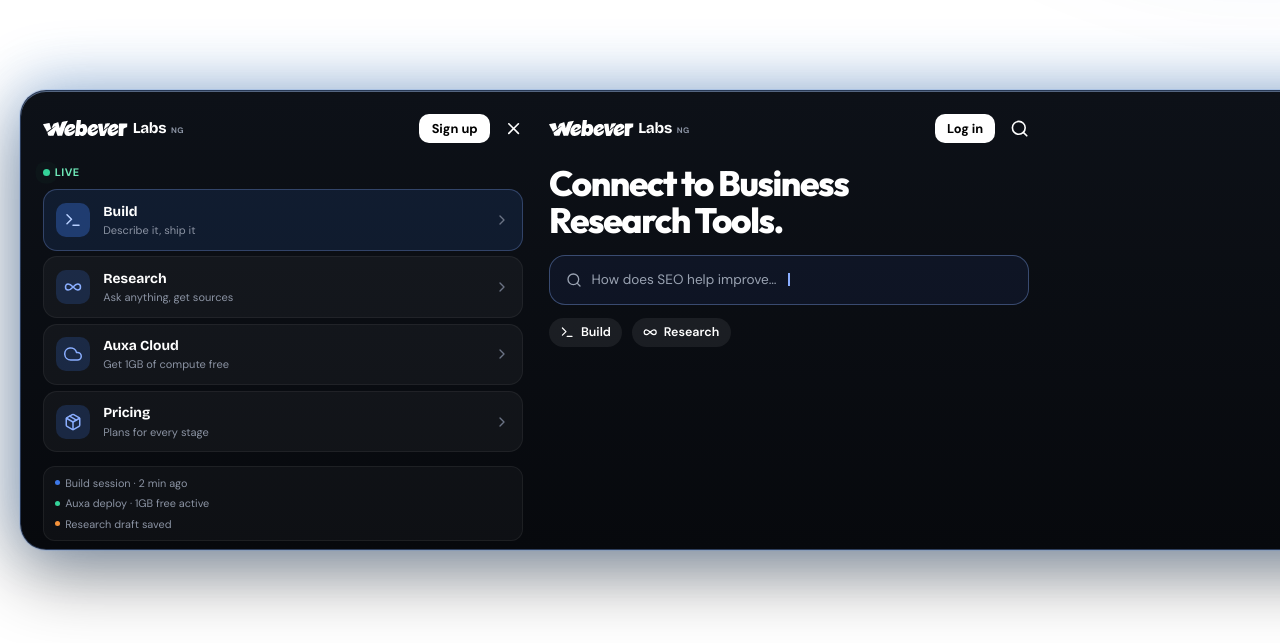
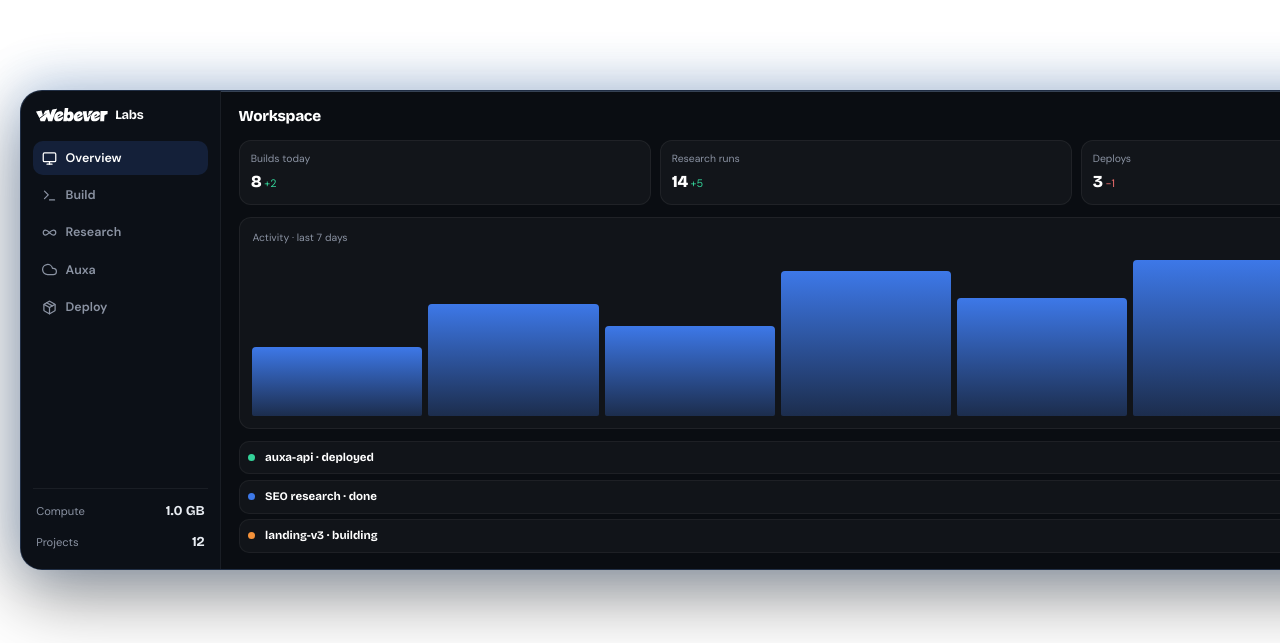
Before and after one commit to CraftyElites/wll, a plain HTML site: page public/index.html in a window 1280 px wide. Shown: the part 798-1441 px from the top of the page. Drawn offline with Linux system fonts and the light colour scheme; no server answers.

Commit message:
Add files via upload

```diff
--- a/public/index.html
+++ b/public/index.html
@@ -118,7 +118,7 @@
       .fl-pair.writing .fl-badge, .fl-pair.writing .fl-solid svg, .fl-pair.writing .fl-dot svg.dots circle { animation: none; }
     }
 
-    /* Header: compact mobile brand + Log in, harsh frosty top-right glow */
+    /* Header: compact mobile brand + Log in */
     .brand-name .wordmark-new { height: 1.15rem; width: auto; aspect-ratio: 1623 / 307; flex: none; align-self: center; color: var(--ink); display: block; }
     .bar-actions .auth-actions { display: flex; margin-right: .2em; flex-shrink: 0; }
     .bar-actions .auth-actions .auth-signup { display: none; }
@@ -129,8 +129,8 @@
       .brand-name span { font-size: .86rem !important; font-weight: 650; }
       .bar-actions { gap: 2px; flex-shrink: 0; }
       .bar-actions .auth-login {
-        padding: .3em .72em; border-radius: 999px; background: #fff; color: #000;
-        font-size: .7rem; font-weight: 600; white-space: nowrap; flex-shrink: 0; line-height: 1.2;
+        padding: .38em .9em; border-radius: 999px; background: #fff; color: #000;
+        font-size: .76rem; font-weight: 600; white-space: nowrap; flex-shrink: 0; line-height: 1.2;
       }
       :root[data-theme="light"] .bar-actions .auth-login { background: #000; color: #fff; }
       .bar-actions .icon-btn { width: 32px; height: 32px; }
@@ -139,34 +139,44 @@
     @media (min-width: 880px) { .bar-actions .auth-actions .auth-signup { display: inline-flex; } }
     .site-header:not(.scrolled) { background: transparent; -webkit-backdrop-filter: none; backdrop-filter: none; }
     #landing { position: relative; overflow-x: clip; }
-    /* Harsh, diffused, frosty top-right glow */
+
+    /* Top-right glow only: sky-blue + greenish-blue frosty mix, stays away from UBS center */
     #landing::before {
-      content: ""; position: absolute; z-index: 0; top: -140px; right: -36%;
-      width: min(130vw, 920px); aspect-ratio: 1; border-radius: 50%;
+      content: ""; position: absolute; z-index: 0;
+      top: -160px; right: -42%;
+      width: min(95vw, 620px); aspect-ratio: 1; border-radius: 50%;
       background:
-        radial-gradient(circle at 48% 42%, rgba(180, 220, 255, .95) 0%, rgba(90, 170, 255, .55) 18%, rgba(30, 110, 210, .28) 38%, rgba(10, 50, 120, .12) 58%, transparent 72%),
-        radial-gradient(circle at 62% 28%, rgba(255,255,255,.35) 0%, transparent 42%);
-      filter: blur(52px); pointer-events: none; opacity: 1;
+        radial-gradient(circle at 42% 48%, rgba(90, 210, 230, .75) 0%, rgba(60, 160, 220, .45) 28%, rgba(30, 100, 180, .18) 52%, transparent 70%),
+        radial-gradient(circle at 58% 32%, rgba(160, 230, 255, .55) 0%, transparent 48%),
+        radial-gradient(circle at 30% 60%, rgba(40, 180, 160, .28) 0%, transparent 50%);
+      filter: blur(48px); pointer-events: none; opacity: .95;
     }
     :root[data-theme="light"] #landing::before {
-      opacity: .62;
+      opacity: .5;
       background:
-        radial-gradient(circle at 48% 42%, rgba(120, 190, 255, .9) 0%, rgba(60, 140, 230, .45) 22%, rgba(20, 90, 180, .18) 48%, transparent 70%),
-        radial-gradient(circle at 62% 28%, rgba(255,255,255,.5) 0%, transparent 40%);
-    }
-    /* Softer hero blobs */
-    .hero .blob.b1 { --o: .55; }
-    .hero .blob.b2 { --o: .32; }
-    .hero .blob.b3 { --o: .28; }
-    .hero .blob.b4 { --o: .3; }
-    .hero .blob.b5 { --o: .28; }
-    .hero .blob.b6 { --o: .4; }
-    .hero .blob.b7 { --o: .25; }
-
-    /* Hero: Build / Research cards, copy and CTAs */
+        radial-gradient(circle at 42% 48%, rgba(80, 190, 220, .7) 0%, rgba(50, 140, 210, .35) 30%, transparent 68%),
+        radial-gradient(circle at 58% 32%, rgba(180, 230, 255, .4) 0%, transparent 46%);
+    }
+
+    /* Hero blobs: lower opacity + push central ones down so they don’t meet the top-right glow */
+    .hero .blobs { inset: -8% -8% -18% -8% !important; }
+    .hero .blob.b1 { --o: .28; top: 42% !important; left: 18% !important; width: 48% !important; }
+    .hero .blob.b2 { --o: .18; }
+    .hero .blob.b3 { --o: .16; }
+    .hero .blob.b4 { --o: .14; top: 55% !important; }
+    .hero .blob.b5 { --o: .12; }
+    .hero .blob.b6 { --o: .22; top: 58% !important; left: 28% !important; }
+    .hero .blob.b7 { --o: .12; }
+
+    /* Hero: UBS outline soft, matches bg (not harsh grey) */
     .hero .ubs { gap: 1.1rem; overflow: visible; }
-    .hero .cardub { outline: 3px solid rgba(255,255,255,.48); outline-offset: 4px; }
-    :root[data-theme="light"] .hero .cardub { outline-color: rgba(20,20,20,.32); }
+    .hero .cardub {
+      outline: 2.5px solid rgba(255,255,255,.14);
+      outline-offset: 5px;
+    }
+    :root[data-theme="light"] .hero .cardub {
+      outline-color: rgba(0,0,0,.08);
+    }
     .hero .cardub:focus-visible { outline-color: #f5923a; }
     .hero-copy .chip-cloud { display: inline-flex; align-items: center; gap: .7rem; text-decoration: none; color: inherit; }
     .hero-copy .chip-cloud .chip-name { font-size: .86rem; font-weight: 600; }
@@ -174,13 +184,24 @@
     .hero-copy .chip-cloud .chip-cta { background: none !important; border: 0 !important; box-shadow: none !important; padding: 0 !important;
       color: #f5923a; font-size: .86rem; font-weight: 600; text-decoration: underline; text-underline-offset: .18em; }
     .hero-copy h1.maintext { font-weight: 800; letter-spacing: -.045em; line-height: 1.05; font-size: clamp(1.8rem, 7.2vw, 3.3rem); }
-    .hero-copy h1.maintext span { display: inline; }
-    .hero-copy .hero-content .lead { font-size: clamp(.9rem, 3.6vw, 1.1rem); line-height: 1.4; margin-top: .8rem; max-width: 36ch;
-      color: color-mix(in srgb, currentColor 58%, transparent); }
-    /* Mobile: tighter headline + description width */
+    .hero-copy h1.maintext span { display: block; }
+    .hero-copy .hero-content .lead {
+      font-size: clamp(.9rem, 3.6vw, 1.1rem); line-height: 1.4; margin-top: .8rem; max-width: 36ch;
+      color: color-mix(in srgb, currentColor 58%, transparent);
+    }
+    :root[data-theme="dark"] .hero-copy .hero-content .lead {
+      color: rgba(220, 226, 234, .72);
+    }
+    /* Mobile: narrower headline so it wraps more */
     @media (max-width: 899px) {
-      .hero-copy h1.maintext { max-width: 15.5ch; }
-      .hero-copy .hero-content .lead { max-width: 28ch; font-size: clamp(.82rem, 3.2vw, .95rem); }
+      .hero-copy h1.maintext {
+        max-width: 12.5ch;
+        font-size: clamp(1.7rem, 7vw, 2.6rem);
+      }
+      .hero-copy .hero-content .lead {
+        max-width: 26ch;
+        font-size: clamp(.82rem, 3.2vw, .95rem);
+      }
     }
     .hero-ctas { display: flex; align-items: center; flex-wrap: wrap; gap: clamp(1rem, 5vw, 2rem); margin-top: 1.2rem; }
     .hero-ctas .hc-primary { display: inline-flex; align-items: center; justify-content: center; padding: .62em 1.7em; border-radius: 10px;
@@ -188,80 +209,116 @@
     :root[data-theme="light"] .hero-ctas .hc-primary { background: #000; color: #fff; }
     .hero-ctas .hc-link { font-weight: 500; font-size: .9rem; color: inherit; text-decoration: none; }
 
-    /* Software window after the hero: dashboard-like with live activity */
+    /* Software window: real dashboard UI */
     #software { overflow-x: clip; padding: clamp(1.5rem, 5vw, 3rem) 0 2.4rem; --swx: max(1.25em, calc((100vw - var(--max)) / 2 + 1.25em)); }
     .sw-wrap { padding-left: var(--swx); }
-    .sw-window { box-sizing: border-box; display: flex; gap: 1.6rem; padding: 1.1rem 1.4rem 0; height: clamp(330px, 58vw, 460px); overflow: hidden;
+    .sw-window {
+      box-sizing: border-box; display: grid;
+      grid-template-columns: 200px 1fr;
+      gap: 0; padding: 0; height: clamp(340px, 58vw, 480px); overflow: hidden;
       width: calc(100vw - var(--swx) + clamp(80px, 18vw, 280px));
-      border-radius: 26px 0 0 26px; background: linear-gradient(180deg, #0d1118 0%, #07090d 100%); color: #fff;
-      border: 1px solid rgba(120,170,255,.3); border-right: 0;
-      box-shadow: inset 0 1px 0 rgba(170,205,255,.45), 0 0 0 1px rgba(60,120,220,.16), 0 -8px 60px rgba(30,120,230,.3), 0 24px 70px rgba(0,0,0,.45); }
-    .sw-pane { flex: 0 0 min(78vw, 480px); min-width: 0; position: relative; }
-    .sw-head { display: flex; align-items: center; justify-content: space-between; gap: .8rem; padding: .35rem 0 1rem; }
-    .sw-brand { display: flex; align-items: baseline; gap: .3em; }
-    .sw-brand .wordmark-new { height: 1rem; color: #fff; align-self: center; }
-    .sw-brand b { font-family: 'Outfit', system-ui, sans-serif; font-weight: 650; font-size: .95rem; letter-spacing: -.02em; }
-    .sw-brand sup { font-size: .5rem; font-weight: 700; letter-spacing: .05em; color: #8b93a3; text-transform: uppercase; }
-    .sw-actions { display: flex; align-items: center; gap: .9rem; }
-    .sw-signup { padding: .38em .95em; border-radius: 10px; background: #fff; color: #000; font-weight: 700; font-size: .8rem; }
-    .sw-x { width: 1.2rem; height: 1.2rem; color: #fff; }
-    .sw-list { list-style: none; margin: 0; padding: 0; display: flex; flex-direction: column; gap: .35rem; }
-    .sw-list li { display: flex; align-items: center; gap: .8rem; padding: .7rem .75rem; border-radius: 14px; background: rgba(255,255,255,.04); border: 1px solid rgba(255,255,255,.06); position: relative; }
-    .sw-list li > span:nth-child(2) { flex: 1; min-width: 0; display: flex; flex-direction: column; }
-    .sw-list b { font-size: .86rem; font-weight: 650; }
-    .sw-list small { font-size: .69rem; color: #8b93a3; }
-    .sw-tile { width: 34px; height: 34px; border-radius: 10px; display: grid; place-items: center; background: rgba(61,120,232,.2); color: #8aaeff; flex: none; }
-    .sw-tile .ic { width: 18px; height: 18px; }
-    .sw-go { color: #6b7385; width: 1rem; height: 1rem; }
-    .sw-title { font-family: 'Outfit', system-ui, sans-serif; font-weight: 800; letter-spacing: -.04em; line-height: 1.05; font-size: clamp(1.5rem, 5.4vw, 2.2rem); margin: .4rem 0 1rem; max-width: 14ch; }
-    .sw-prompt { display: flex; align-items: center; gap: .6rem; padding: .85rem 1rem; border-radius: 16px; border: 1px solid rgba(138,174,255,.35); background: rgba(61,120,232,.08); color: #9aa3b2; font-size: .85rem; }
-    .sw-prompt .ic { width: 1rem; height: 1rem; }
-    .sw-modes { display: flex; gap: .6rem; margin-top: .8rem; }
-    .sw-modes span { display: inline-flex; align-items: center; gap: .4rem; padding: .45em .9em; border-radius: 99px; background: rgba(255,255,255,.07); font-size: .78rem; font-weight: 600; }
-    .sw-modes .ic { width: .9rem; height: .9rem; }
-    /* Live activity */
-    .sw-live {
-      display: inline-flex; align-items: center; gap: .4em;
-      font-size: .68rem; font-weight: 700; letter-spacing: .04em; text-transform: uppercase;
-      color: #6ee7b7; margin-bottom: .55rem;
-    }
-    .sw-live i {
-      width: 7px; height: 7px; border-radius: 50%; background: #34d399;
-      box-shadow: 0 0 0 0 rgba(52, 211, 153, .55);
+      border-radius: 22px 0 0 22px;
+      background: #0a0d12; color: #fff;
+      border: 1px solid rgba(120,170,255,.22); border-right: 0;
+      box-shadow: inset 0 1px 0 rgba(170,205,255,.28), 0 -8px 50px rgba(30,120,230,.22), 0 24px 70px rgba(0,0,0,.45);
+    }
+    .sw-side {
+      background: #0c1017; border-right: 1px solid rgba(255,255,255,.06);
+      padding: .9rem .75rem; display: flex; flex-direction: column; gap: .85rem; min-width: 0;
+    }
+    .sw-side-brand {
+      display: flex; align-items: center; gap: .45em; padding: 0 .2em .2em;
+    }
+    .sw-side-brand .wordmark-new { height: .85rem; color: #fff; }
+    .sw-side-brand b { font-size: .8rem; font-weight: 700; letter-spacing: -.02em; }
+    .sw-nav { list-style: none; margin: 0; padding: 0; display: flex; flex-direction: column; gap: .2rem; }
+    .sw-nav li {
+      display: flex; align-items: center; gap: .55rem;
+      padding: .48rem .55rem; border-radius: 10px;
+      font-size: .78rem; font-weight: 600; color: #8b93a3;
+    }
+    .sw-nav li.is-on { background: rgba(61,120,232,.16); color: #fff; }
+    .sw-nav .ic { width: 15px; height: 15px; flex: none; }
+    .sw-side-foot {
+      margin-top: auto; padding-top: .6rem; border-top: 1px solid rgba(255,255,255,.06);
+      display: flex; flex-direction: column; gap: .35rem;
+    }
+    .sw-stat {
+      display: flex; align-items: baseline; justify-content: space-between;
+      font-size: .7rem; color: #8b93a3; padding: .15rem .2rem;
+    }
+    .sw-stat b { color: #e8ecf2; font-size: .85rem; font-weight: 700; }
+    .sw-main { padding: .85rem 1.1rem 1rem; min-width: 0; display: flex; flex-direction: column; gap: .75rem; overflow: hidden; }
+    .sw-topbar {
+      display: flex; align-items: center; justify-content: space-between; gap: .6rem;
+    }
+    .sw-topbar h3 { font-size: .95rem; font-weight: 750; letter-spacing: -.02em; margin: 0; }
+    .sw-pill {
+      display: inline-flex; align-items: center; gap: .35em;
+      font-size: .65rem; font-weight: 700; text-transform: uppercase; letter-spacing: .04em;
+      color: #6ee7b7; padding: .28em .55em; border-radius: 99px;
+      background: rgba(52,211,153,.1); border: 1px solid rgba(52,211,153,.22);
+    }
+    .sw-pill i {
+      width: 6px; height: 6px; border-radius: 50%; background: #34d399;
       animation: sw-pulse 1.8s ease-out infinite;
     }
     @keyframes sw-pulse {
-      0% { box-shadow: 0 0 0 0 rgba(52, 211, 153, .55); }
-      70% { box-shadow: 0 0 0 8px rgba(52, 211, 153, 0); }
-      100% { box-shadow: 0 0 0 0 rgba(52, 211, 153, 0); }
-    }
-    .sw-list li.is-active {
-      background: rgba(61,120,232,.12);
-      border-color: rgba(138,174,255,.28);
-    }
-    .sw-list li.is-active .sw-tile { background: rgba(61,120,232,.35); color: #b8d0ff; }
-    .sw-activity {
-      margin-top: .85rem; display: flex; flex-direction: column; gap: .4rem;
-      padding: .55rem .65rem; border-radius: 12px;
+      0% { box-shadow: 0 0 0 0 rgba(52,211,153,.5); }
+      70% { box-shadow: 0 0 0 7px rgba(52,211,153,0); }
+      100% { box-shadow: 0 0 0 0 rgba(52,211,153,0); }
+    }
+    .sw-metrics {
+      display: grid; grid-template-columns: repeat(3, 1fr); gap: .55rem;
+    }
+    .sw-metric {
+      background: rgba(255,255,255,.035); border: 1px solid rgba(255,255,255,.06);
+      border-radius: 12px; padding: .65rem .7rem;
+    }
+    .sw-metric span { display: block; font-size: .65rem; color: #8b93a3; margin-bottom: .2em; }
+    .sw-metric b { font-size: 1.05rem; font-weight: 750; letter-spacing: -.02em; }
+    .sw-metric em { font-style: normal; font-size: .68rem; color: #34d399; margin-left: .25em; }
+    .sw-metric em.down { color: #f87171; }
+    .sw-chart {
+      flex: 1; min-height: 90px; border-radius: 12px;
       background: rgba(255,255,255,.03); border: 1px solid rgba(255,255,255,.06);
-    }
-    .sw-activity span {
-      display: flex; align-items: center; gap: .5em;
-      font-size: .68rem; color: #8b93a3; line-height: 1.3;
-    }
-    .sw-activity span::before {
-      content: ""; width: 5px; height: 5px; border-radius: 50%; background: #3d78e8; flex: none;
-    }
-    .sw-activity span:nth-child(2)::before { background: #34d399; }
-    .sw-activity span:nth-child(3)::before { background: #f5923a; }
-    .sw-prompt .sw-cursor {
-      display: inline-block; width: 2px; height: .95em; background: #8aaeff;
-      margin-left: 2px; vertical-align: -.1em;
-      animation: sw-blink 1s step-end infinite;
-    }
-    @keyframes sw-blink { 50% { opacity: 0; } }
+      position: relative; overflow: hidden; padding: .7rem .8rem;
+    }
+    .sw-chart-label { font-size: .65rem; color: #8b93a3; margin-bottom: .4rem; }
+    .sw-bars {
+      display: flex; align-items: flex-end; gap: 6px; height: calc(100% - 1.4rem);
+    }
+    .sw-bars i {
+      flex: 1; border-radius: 4px 4px 2px 2px;
+      background: linear-gradient(180deg, #3d78e8 0%, rgba(61,120,232,.25) 100%);
+      min-height: 12%;
+    }
+    .sw-bars i:nth-child(1) { height: 42%; }
+    .sw-bars i:nth-child(2) { height: 68%; }
+    .sw-bars i:nth-child(3) { height: 55%; }
+    .sw-bars i:nth-child(4) { height: 88%; }
+    .sw-bars i:nth-child(5) { height: 72%; }
+    .sw-bars i:nth-child(6) { height: 95%; }
+    .sw-bars i:nth-child(7) { height: 60%; }
+    .sw-rows { display: flex; flex-direction: column; gap: .35rem; }
+    .sw-row {
+      display: flex; align-items: center; gap: .6rem;
+      padding: .45rem .55rem; border-radius: 10px;
+      background: rgba(255,255,255,.03); border: 1px solid rgba(255,255,255,.05);
+      font-size: .72rem;
+    }
+    .sw-row .dot { width: 7px; height: 7px; border-radius: 50%; flex: none; }
+    .sw-row .dot.g { background: #34d399; }
+    .sw-row .dot.b { background: #3d78e8; }
+    .sw-row .dot.o { background: #f5923a; }
+    .sw-row b { flex: 1; font-weight: 600; min-width: 0; white-space: nowrap; overflow: hidden; text-overflow: ellipsis; }
+    .sw-row small { color: #8b93a3; flex: none; }
+    @media (max-width: 520px) {
+      .sw-window { grid-template-columns: 1fr; }
+      .sw-side { display: none; }
+    }
     @media (prefers-reduced-motion: reduce) {
-      .sw-live i, .sw-prompt .sw-cursor { animation: none; }
+      .sw-pill i { animation: none; }
     }
 
     /* Prompt card in the closing section */
@@ -486,32 +543,44 @@
     <section class="section" id="software" aria-label="Webever workspace preview">
       <div class="sw-wrap">
         <div class="sw-window" aria-hidden="true">
-          <div class="sw-pane">
-            <div class="sw-head">
-              <span class="sw-brand"><svg class="wordmark-new" viewBox="0 0 1623 307"><use href="#wm-new"/></svg><b>Labs</b><sup>NG</sup></span>
-              <span class="sw-actions"><span class="sw-signup">Sign up</span><svg class="ic sw-x"><use href="#i-x"/></svg></span>
+          <aside class="sw-side">
+            <div class="sw-side-brand">
+              <svg class="wordmark-new" viewBox="0 0 1623 307"><use href="#wm-new"/></svg>
+              <b>Labs</b>
             </div>
-            <div class="sw-live"><i></i> Live</div>
-            <ul class="sw-list">
-              <li class="is-active"><span class="sw-tile"><svg class="ic"><use href="#i-terminal"/></svg></span><span><b>Build</b><small>Describe it, ship it</small></span><svg class="ic sw-go"><use href="#i-chevron-right"/></svg></li>
-              <li><span class="sw-tile"><svg class="ic"><use href="#i-infinity"/></svg></span><span><b>Research</b><small>Ask anything, get sources</small></span><svg class="ic sw-go"><use href="#i-chevron-right"/></svg></li>
-              <li><span class="sw-tile"><svg class="ic"><use href="#i-cloud"/></svg></span><span><b>Auxa Cloud</b><small>Get 1GB of compute free</small></span><svg class="ic sw-go"><use href="#i-chevron-right"/></svg></li>
-              <li><span class="sw-tile"><svg class="ic"><use href="#i-package"/></svg></span><span><b>Pricing</b><small>Plans for every stage</small></span><svg class="ic sw-go"><use href="#i-chevron-right"/></svg></li>
+            <ul class="sw-nav">
+              <li class="is-on"><svg class="ic"><use href="#i-monitor"/></svg>Overview</li>
+              <li><svg class="ic"><use href="#i-terminal"/></svg>Build</li>
+              <li><svg class="ic"><use href="#i-infinity"/></svg>Research</li>
+              <li><svg class="ic"><use href="#i-cloud"/></svg>Auxa</li>
+              <li><svg class="ic"><use href="#i-package"/></svg>Deploy</li>
             </ul>
-            <div class="sw-activity">
-              <span>Build session · 2 min ago</span>
-              <span>Auxa deploy · 1GB free active</span>
-              <span>Research draft saved</span>
+            <div class="sw-side-foot">
+              <div class="sw-stat"><span>Compute</span><b>1.0 GB</b></div>
+              <div class="sw-stat"><span>Projects</span><b>12</b></div>
             </div>
-          </div>
-          <div class="sw-pane">
-            <div class="sw-head">
-              <span class="sw-brand"><svg class="wordmark-new" viewBox="0 0 1623 307"><use href="#wm-new"/></svg><b>Labs</b><sup>NG</sup></span>
-              <span class="sw-actions"><span class="sw-signup">Log in</span><svg class="ic sw-x"><use href="#i-search"/></svg></span>
+          </aside>
+          <div class="sw-main">
+            <div class="sw-topbar">
+              <h3>Workspace</h3>
+              <span class="sw-pill"><i></i> Live</span>
             </div>
-            <p class="sw-title">Connect to Business Research Tools.</p>
-            <div class="sw-prompt"><svg class="ic"><use href="#i-search"/></svg><span>How does SEO help improve…</span><i class="sw-cursor" aria-hidden="true"></i></div>
-            <div class="sw-modes"><span><svg class="ic"><use href="#i-terminal"/></svg>Build</span><span><svg class="ic"><use href="#i-infinity"/></svg>Research</span></div>
+            <div class="sw-metrics">
+              <div class="sw-metric"><span>Builds today</span><b>8</b><em>+2</em></div>
+              <div class="sw-metric"><span>Research runs</span><b>14</b><em>+5</em></div>
+              <div class="sw-metric"><span>Deploys</span><b>3</b><em class="down">−1</em></div>
+            </div>
+            <div class="sw-chart">
+              <div class="sw-chart-label">Activity · last 7 days</div>
+              <div class="sw-bars" aria-hidden="true">
+                <i></i><i></i><i></i><i></i><i></i><i></i><i></i>
+              </div>
+            </div>
+            <div class="sw-rows">
+              <div class="sw-row"><span class="dot g"></span><b>auxa-api · deployed</b><small>2m</small></div>
+              <div class="sw-row"><span class="dot b"></span><b>SEO research · done</b><small>11m</small></div>
+              <div class="sw-row"><span class="dot o"></span><b>landing-v3 · building</b><small>now</small></div>
+            </div>
           </div>
         </div>
       </div>
```
